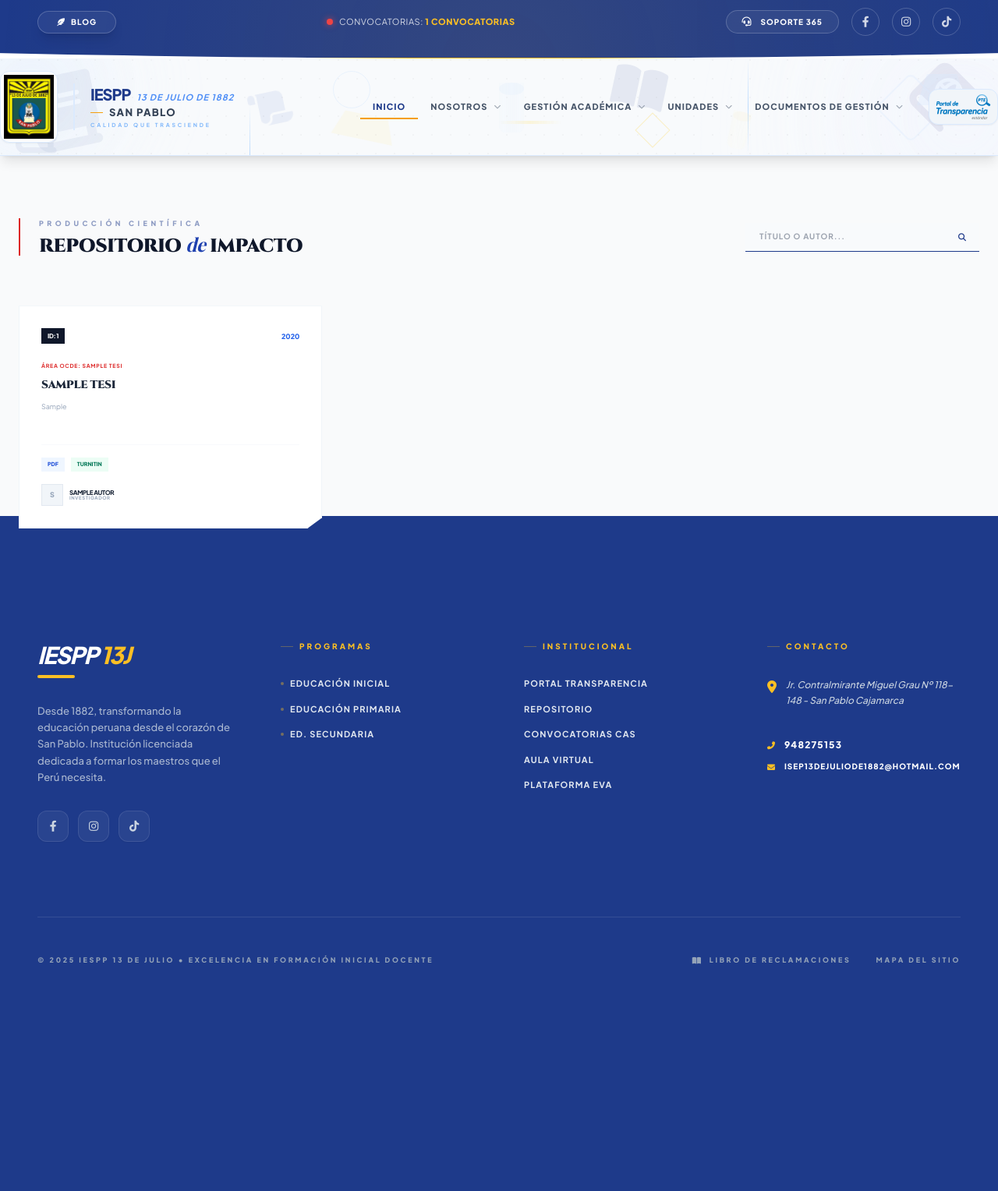
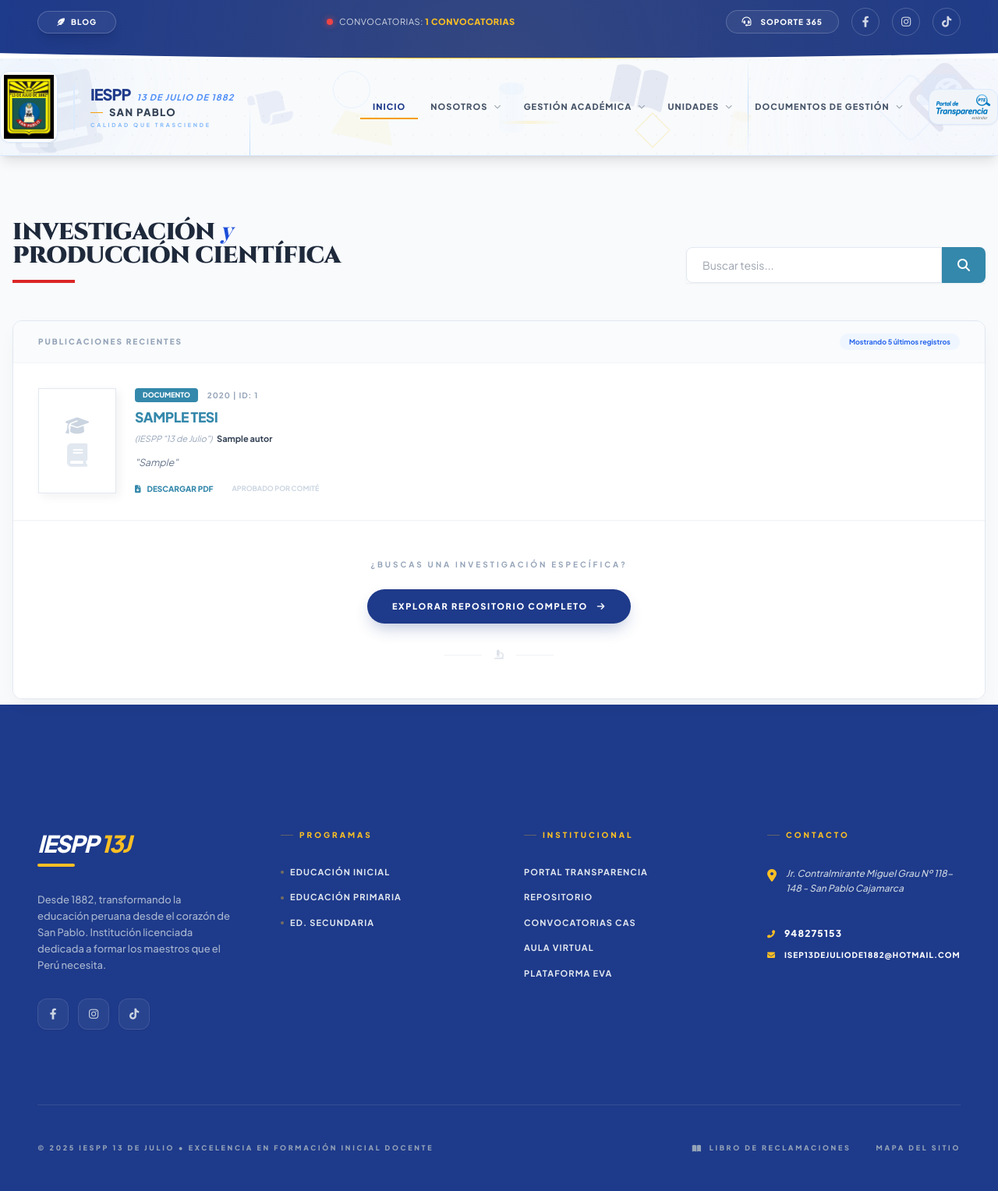
Before and after one commit to jucanuro/isp13, a Django app: page /repositorio/ in a window 1280 px wide. Shown: the whole page at 78% size. Before the commit the page ends 1237 px from the top, so only its background shows below. Run offline with Django 4.2, Linux system fonts and the light colour scheme; tables that the repository leaves empty hold one stand-in row (values such as "Sample post"); some libraries are stand-ins or nearby versions; some web fonts are replaced.

Commit message:
Nuevo diseño de tesis

```diff
--- a/investigacion/templates/investigacion/repositorio_web.html
+++ b/investigacion/templates/investigacion/repositorio_web.html
@@ -1,4 +1,3 @@
-{# 1. Si 'template_padre' no existe, por defecto usa 'base.html' #}
 {% extends template_padre|default:"base.html" %}
 
 {% block content %}
@@ -9,118 +8,164 @@
     .font-thesis-italic { font-family: 'Playfair Display', serif; }
     .font-thesis-sans { font-family: 'Plus Jakarta Sans', sans-serif; }
 
-    .card-credential {
-        background: #ffffff;
-        clip-path: polygon(0 0, 100% 0, 100% 95%, 95% 100%, 0 100%);
-        transition: all 0.5s cubic-bezier(0.16, 1, 0.3, 1);
-        border: 1px solid #f1f5f9;
-        height: 100%;
-    }
-    .card-credential:hover {
-        transform: translateY(-8px);
-        box-shadow: 0 30px 60px -15px rgba(30, 58, 138, 0.08);
-        border-color: #e2e8f0;
+    /* Contenedor Estilo Repositorio */
+    .repo-container {
+        background: white;
+        border: 1px solid #e2e8f0;
+        border-radius: 12px;
+        box-shadow: 0 10px 25px -5px rgba(0, 0, 0, 0.05);
+        overflow: hidden;
     }
 
-    .search-container { background: #f8fafc; border-bottom: 1.5px solid #1e3a8a; }
+    .thesis-item {
+        transition: all 0.3s ease;
+        border-bottom: 1px solid #f1f5f9;
+        display: flex; gap: 1.5rem; padding: 2rem;
+    }
+    .thesis-item:hover { background: #f8fafc; transform: translateX(5px); }
 
-    .btn-view-more {
+    /* Miniatura Académica */
+    .thesis-thumbnail {
+        width: 100px; height: 135px; flex-shrink: 0;
+        background: #ffffff; border: 1px solid #e2e8f0;
+        box-shadow: 4px 4px 12px rgba(0,0,0,0.06);
+        display: flex; align-items: center; justify-content: center;
+        position: relative; transition: all 0.3s ease;
+    }
+    .thesis-item:hover .thesis-thumbnail { border-color: #3488ab; box-shadow: 4px 4px 15px rgba(52, 136, 171, 0.2); }
+
+    .badge-dspace {
+        background: #3488ab; color: white; padding: 2px 10px;
+        border-radius: 4px; font-size: 9px; font-weight: 800; text-transform: uppercase;
+    }
+
+    .title-link {
+        color: #3488ab; font-weight: 800; font-size: 1.1rem;
+        line-height: 1.3; text-decoration: none; transition: color 0.2s;
+    }
+    .title-link:hover { color: #1e3a8a; text-decoration: underline; }
+
+    /* Botón "Más Tesis" Estilo Premium */
+    .btn-more-research {
         background: #1e3a8a;
-        clip-path: polygon(5% 0%, 100% 0%, 95% 100%, 0% 100%);
-        transition: all 0.3s ease;
+        color: white !important;
+        padding: 14px 32px;
+        border-radius: 50px;
+        font-size: 11px;
+        font-weight: 900;
+        text-transform: uppercase;
+        letter-spacing: 0.15em;
+        transition: all 0.4s cubic-bezier(0.175, 0.885, 0.32, 1.275);
         display: inline-flex;
         align-items: center;
-        text-decoration: none !important;
-        color: white !important;
+        gap: 12px;
+        box-shadow: 0 10px 20px -5px rgba(30, 58, 138, 0.3);
     }
-    .btn-view-more:hover { background: #ef4444; transform: skewX(-2deg); color: white !important; }
+    .btn-more-research:hover {
+        background: #ef4444;
+        transform: translateY(-3px) scale(1.02);
+        box-shadow: 0 15px 25px -5px rgba(239, 68, 68, 0.4);
+    }
 
-    .line-clamp-2 { display: -webkit-box; -webkit-line-clamp: 2; -webkit-box-orient: vertical; overflow: hidden; }
     .line-clamp-3 { display: -webkit-box; -webkit-line-clamp: 3; -webkit-box-orient: vertical; overflow: hidden; }
 </style>
 
-<section id="investigacion" class="relative py-20 bg-gray-50 overflow-hidden font-thesis-sans">
-    <div class="container mx-auto px-6 relative z-10">
-        <div class="flex flex-col lg:flex-row lg:items-center justify-between mb-16 gap-8">
-            <div class="max-w-md border-l-2 border-red-600 pl-6">
-                <h2 class="text-[9px] font-black text-blue-900/50 uppercase tracking-[0.5em] mb-2">Producción Científica</h2>
-                <h3 class="font-thesis-serif text-2xl font-black text-slate-900 leading-none uppercase">
-                    Repositorio <span class="font-thesis-italic font-light text-blue-800 lowercase italic">de</span> Impacto
-                </h3>
+<section id="investigacion" class="relative py-20 bg-slate-50 min-h-screen font-thesis-sans">
+    <div class="container mx-auto px-4 lg:px-4 relative z-10">
+
+        <div class="mb-12 max-w-full mx-auto flex flex-col md:flex-row md:items-end justify-between gap-6">
+            <div>
+                <h2 class="font-thesis-serif text-3xl font-black text-slate-800 uppercase tracking-tighter leading-none">
+                    Investigación <span class="text-blue-700 italic font-thesis-italic lowercase font-light">y</span> <br>Producción Científica
+                </h2>
+                <div class="h-1 w-20 bg-red-600 mt-4"></div>
             </div>
 
-            <form method="GET" action="{% url 'investigacion:repositorio_publico' %}" class="flex items-center search-container p-0.5">
-                <input type="text" name="q" value="{{ query|default:'' }}" placeholder="TÍTULO O AUTOR..."
-                       class="bg-transparent py-2 px-4 text-[10px] font-bold text-slate-600 w-40 lg:w-64 focus:outline-none uppercase tracking-widest">
-                <button type="submit" class="w-10 h-8 flex items-center justify-center text-blue-900 hover:text-red-600">
-                    <i class="fas fa-search text-[10px]"></i>
+            <form method="GET" action="{% url 'investigacion:repositorio_publico' %}" class="flex shadow-sm w-full md:w-96">
+                <input type="text" name="q" value="{{ query|default:'' }}" placeholder="Buscar tesis..."
+                       class="border border-slate-200 flex-grow py-3 px-5 text-sm rounded-l-lg focus:outline-none focus:border-blue-500">
+                <button type="submit" class="bg-[#3488ab] text-white px-5 rounded-r-lg hover:bg-blue-800 transition-colors">
+                    <i class="fas fa-search"></i>
                 </button>
             </form>
         </div>
 
-        <div class="grid grid-cols-1 md:grid-cols-2 lg:grid-cols-3 gap-6 lg:gap-8">
-            {% for t in tesis_locales %}
-            <article class="group card-credential p-7 flex flex-col">
-                <div class="mb-6 flex items-center justify-between">
-                    <span class="text-[8px] font-black px-2 py-1 bg-slate-900 text-white uppercase tracking-tighter">ID: {{ t.id }}</span>
-                    <span class="text-[9px] font-black text-blue-600 uppercase">{{ t.fecha_registro|date:"Y" }}</span>
+        <div class="max-w-full mx-auto repo-container">
+            <div class="bg-slate-50/80 px-8 py-4 border-b border-slate-100 flex justify-between items-center">
+                <h4 class="text-[10px] font-black text-slate-400 uppercase tracking-[0.2em]">Publicaciones Recientes</h4>
+                <span class="text-[9px] font-bold text-blue-600 bg-blue-50 px-3 py-1 rounded-full">Mostrando 5 últimos registros</span>
+            </div>
+
+            <div class="divide-y divide-slate-100">
+                {% for t in tesis_locales|slice:":5" %}
+                <article class="thesis-item group">
+                    <div class="thesis-thumbnail">
+                        <div class="flex flex-col items-center gap-1">
+                            <i class="fas fa-graduation-cap text-2xl text-slate-300"></i>
+                            <i class="fas fa-book text-3xl text-slate-200"></i>
+                        </div>
                     </div>
 
                     <div class="flex-grow">
-                    <span class="text-[7px] font-bold text-red-600 uppercase tracking-widest mb-2 block">
-                        Área OCDE: {{ t.ocde_nombre|default:"Sin asignar" }}
+                        <div class="flex items-center gap-3 mb-2">
+                            <span class="badge-dspace">Documento</span>
+                            <span class="text-[10px] font-bold text-slate-400 uppercase tracking-widest">
+                                {{ t.fecha_registro|date:"Y" }} | ID: {{ t.id }}
                             </span>
-                    <h4 class="font-thesis-serif text-sm font-black text-slate-800 leading-snug mb-3 group-hover:text-blue-900 transition-colors uppercase line-clamp-3">
+                        </div>
+
+                        <a href="{% if t.archivo_pdf %}{{ t.archivo_pdf.url }}{% else %}#{% endif %}" target="_blank">
+                            <h4 class="title-link mb-2 uppercase tracking-tight">
                                 {{ t.titulo }}
                             </h4>
-                    <p class="text-[9px] text-slate-400 font-normal leading-relaxed mb-6 line-clamp-2">
-                        {{ t.resumen|default:'Documento académico oficial.' }}
+                        </a>
+
+                        <p class="text-[11px] text-slate-500 mb-3">
+                            <span class="italic text-slate-400 font-normal">(IESPP "13 de Julio")</span>
+                            <span class="font-bold text-slate-700 ml-1">
+                                {% for autor in t.autores.all %}
+                                    {{ autor.nombre_completo }}{% if not forloop.last %}; {% endif %}
+                                {% endfor %}
+                            </span>
                         </p>
+
+                        <div class="text-[12.5px] text-slate-500 leading-relaxed line-clamp-3 font-normal mb-4 italic">
+                            "{{ t.resumen|default:'Sin resumen detallado en la base de datos institucional.' }}"
                         </div>
 
-                <div class="mt-4 pt-4 border-t border-slate-50">
-                    <div class="flex flex-wrap gap-2 mb-4">
-                        {% if t.archivo_pdf %}<a href="{{ t.archivo_pdf.url }}" target="_blank" class="text-[7px] font-black uppercase px-2 py-1 bg-blue-50 text-blue-700 hover:bg-blue-700 hover:text-white transition-all">PDF</a>{% endif %}
-                        {% if t.reporte_turnitin %}<a href="{{ t.reporte_turnitin.url }}" target="_blank" class="text-[7px] font-black uppercase px-2 py-1 bg-emerald-50 text-emerald-700 hover:bg-emerald-700 hover:text-white transition-all">Turnitin</a>{% endif %}
+                        <div class="flex items-center gap-6">
+                            {% if t.archivo_pdf %}
+                            <a href="{{ t.archivo_pdf.url }}" target="_blank" class="text-[10px] font-black text-[#3488ab] hover:text-blue-900 uppercase flex items-center gap-2">
+                                <i class="fas fa-file-download"></i> Descargar PDF
+                            </a>
+                            {% endif %}
+                            <span class="text-[9px] font-bold text-slate-300 uppercase">Aprobado por comité</span>
                         </div>
-
-                    <div class="flex flex-col gap-3">
-                        {% for autor in t.autores.all %}
-                        <div class="flex items-center gap-2">
-                            <div class="w-7 h-7 bg-slate-100 flex items-center justify-center text-[9px] font-black text-slate-400 border border-slate-200">
-                                {{ autor.nombre_completo|slice:":1" }}
                     </div>
-                            <div class="leading-none">
-                                <p class="text-[8px] font-black text-slate-800 uppercase tracking-tighter">{{ autor.nombre_completo }}</p>
-                                <p class="text-[6px] text-slate-400 font-bold uppercase tracking-widest">Investigador</p>
-                            </div>
+                </article>
+                {% empty %}
+                <div class="p-20 text-center bg-white">
+                    <i class="fas fa-search text-4xl text-slate-100 mb-4"></i>
+                    <p class="text-slate-400 text-xs font-bold uppercase tracking-widest">No hay tesis disponibles en este momento.</p>
                 </div>
                 {% endfor %}
             </div>
+
+            <div class="p-12 bg-white flex flex-col items-center border-t border-slate-50">
+                <p class="text-[10px] font-bold text-slate-400 uppercase tracking-[0.3em] mb-6">¿Buscas una investigación específica?</p>
+
+                <a href="{% url 'investigacion:repositorio_publico' %}" class="btn-more-research">
+                    Explorar Repositorio Completo
+                    <i class="fas fa-arrow-right"></i>
+                </a>
+
+                <div class="mt-8 flex items-center gap-4 opacity-30">
+                    <div class="h-[1px] w-12 bg-slate-300"></div>
+                    <i class="fas fa-microscope text-xs text-slate-400"></i>
+                    <div class="h-[1px] w-12 bg-slate-300"></div>
                 </div>
-            </article>
-            {% endfor %}
             </div>
-
-        {% if mostrar_boton_ver_mas %}
-            <div class="mt-16 flex justify-center">
-                <a href="{% url 'investigacion:repositorio_publico' %}" class="btn-view-more px-10 py-3.5 text-white text-[9px] font-black uppercase tracking-[0.3em] gap-3">
-                    Explorar Repositorio Completo <i class="fas fa-arrow-right text-[8px]"></i>
-                </a>
         </div>
-        {% else %}
-            {% if tesis_locales.has_other_pages %}
-            <div class="mt-16 flex justify-center gap-2">
-                {% if tesis_locales.has_previous %}
-                    <a href="?page={{ tesis_locales.previous_page_number }}{% if query %}&q={{ query }}{% endif %}" class="px-4 py-2 border border-slate-100 text-[9px] font-black uppercase hover:bg-slate-900 hover:text-white">Anterior</a>
-                {% endif %}
-                <span class="px-4 py-2 bg-slate-900 text-white text-[9px] font-black">{{ tesis_locales.number }}</span>
-                {% if tesis_locales.has_next %}
-                    <a href="?page={{ tesis_locales.next_page_number }}{% if query %}&q={{ query }}{% endif %}" class="px-4 py-2 border border-slate-100 text-[9px] font-black uppercase hover:bg-slate-900 hover:text-white">Siguiente</a>
-                {% endif %}
-            </div>
-            {% endif %}
-        {% endif %}
     </div>
 </section>
 {% endblock content %}
```
Lines whose indentation alone changed are shown as unchanged.
